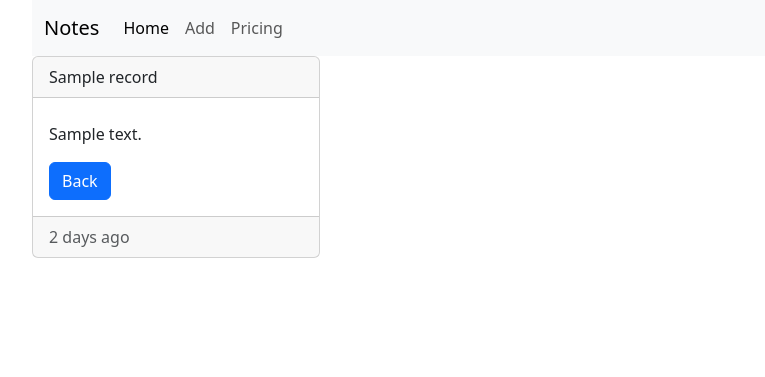
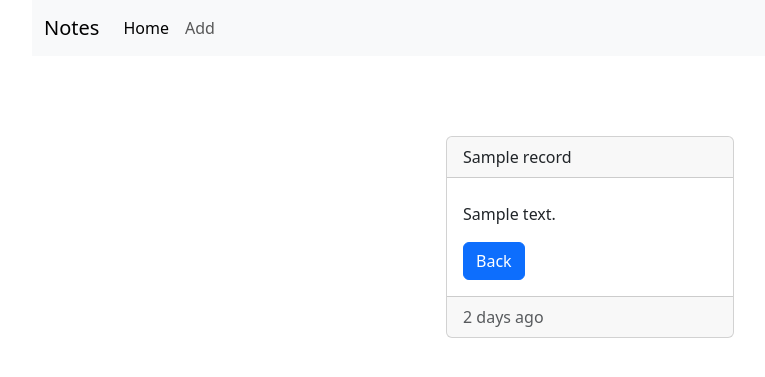
Before and after one commit to veeknd/Django-notes, a Django app: page /record/1 in a window 1280 px wide. Shown: the top 377 px of the page, without its empty margins (50-815 px from the left). Run offline with Django 4.2, Linux system fonts and the light colour scheme; tables that the repository leaves empty hold one stand-in row (values such as "Sample post").

Commit message:
css adjustments

```diff
--- /dev/null
+++ b/noteList/static/css/main.css
@@ -0,0 +1,9 @@
+.main-container {
+    width: 75%;
+    margin :auto;
+}
+
+
+.center {
+    width: 18rem; margin:5rem auto;
+}
--- a/noteList/templates/addrecord.html
+++ b/noteList/templates/addrecord.html
@@ -9,7 +9,7 @@
 <form action="" method="POST">
     {% csrf_token %}
     {{form.as_p}}
-    <input type="submit">
+    <input type="submit" value="Add note">
 </form>
 </div>
 {% endblock %}
--- a/noteList/templates/base.html
+++ b/noteList/templates/base.html
@@ -1,4 +1,4 @@
-
+{% load static %}
 <!DOCTYPE html>
 <html lang="en">
 <head>
@@ -6,16 +6,17 @@
     <meta name="viewport" content="width=device-width, initial-scale=1.0">
     <title>Document</title>
     <link href="https://cdn.jsdelivr.net/npm/bootstrap@5.3.2/dist/css/bootstrap.min.css" rel="stylesheet" integrity="sha384-T3c6CoIi6uLrA9TneNEoa7RxnatzjcDSCmG1MXxSR1GAsXEV/Dwwykc2MPK8M2HN" crossorigin="anonymous">
-    <link  href="customStyleSheet.css" defer>
+    <link  href="{% static 'css/main.css' %}" rel="stylesheet">
 </head>
 <body>
     <div class="container-sm " >
     {% include 'navbar.html' %}
     <div>
+    <div class="main-container">
     {% block content %}
 
     {% endblock %}
-
+    </div>
 </div>
     <script src="https://cdn.jsdelivr.net/npm/@popperjs/core@2.11.8/dist/umd/popper.min.js" integrity="sha384-I7E8VVD/ismYTF4hNIPjVp/Zjvgyol6VFvRkX/vR+Vc4jQkC+hVqc2pM8ODewa9r" crossorigin="anonymous"></script>
 <script src="https://cdn.jsdelivr.net/npm/bootstrap@5.3.2/dist/js/bootstrap.min.js" integrity="sha384-BBtl+eGJRgqQAUMxJ7pMwbEyER4l1g+O15P+16Ep7Q9Q+zqX6gSbd85u4mG4QzX+" crossorigin="anonymous"></script>
--- a/noteList/templates/customStyleSheet.css
+++ /dev/null
@@ -1,4 +0,0 @@
-.black-box{
-    background-color: black;
-    color: antiquewhite;
-}
--- a/noteList/templates/navbar.html
+++ b/noteList/templates/navbar.html
@@ -14,10 +14,6 @@
           <li class="nav-item">
             <a class="nav-link" href="{% url 'addRecord' %}">Add</a>
           </li>
-          <li class="nav-item">
-            <a class="nav-link" href="#">Pricing</a>
-          </li>
-
         </ul>
       </div>
     </div>
--- a/noteList/templates/viewRecord.html
+++ b/noteList/templates/viewRecord.html
@@ -1,7 +1,7 @@
 {% extends 'base.html' %}
 {%block content%}
 
-<div class="card" style="width: 18rem;">
+<div class="card center">
     <div class="card-header">
       {{record.title}}
     </div>
@@ -15,6 +15,5 @@
     </div>
   </div>
 
-<br>
 
 {%endblock%}
```
